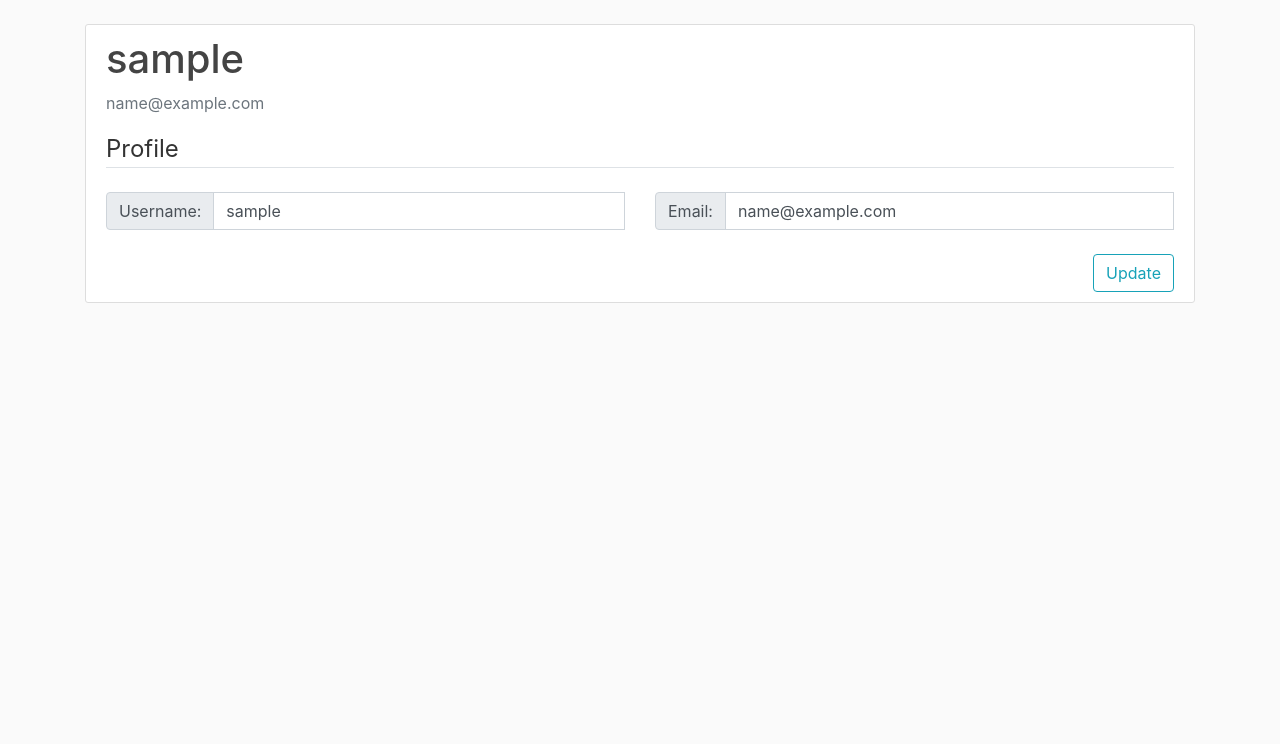
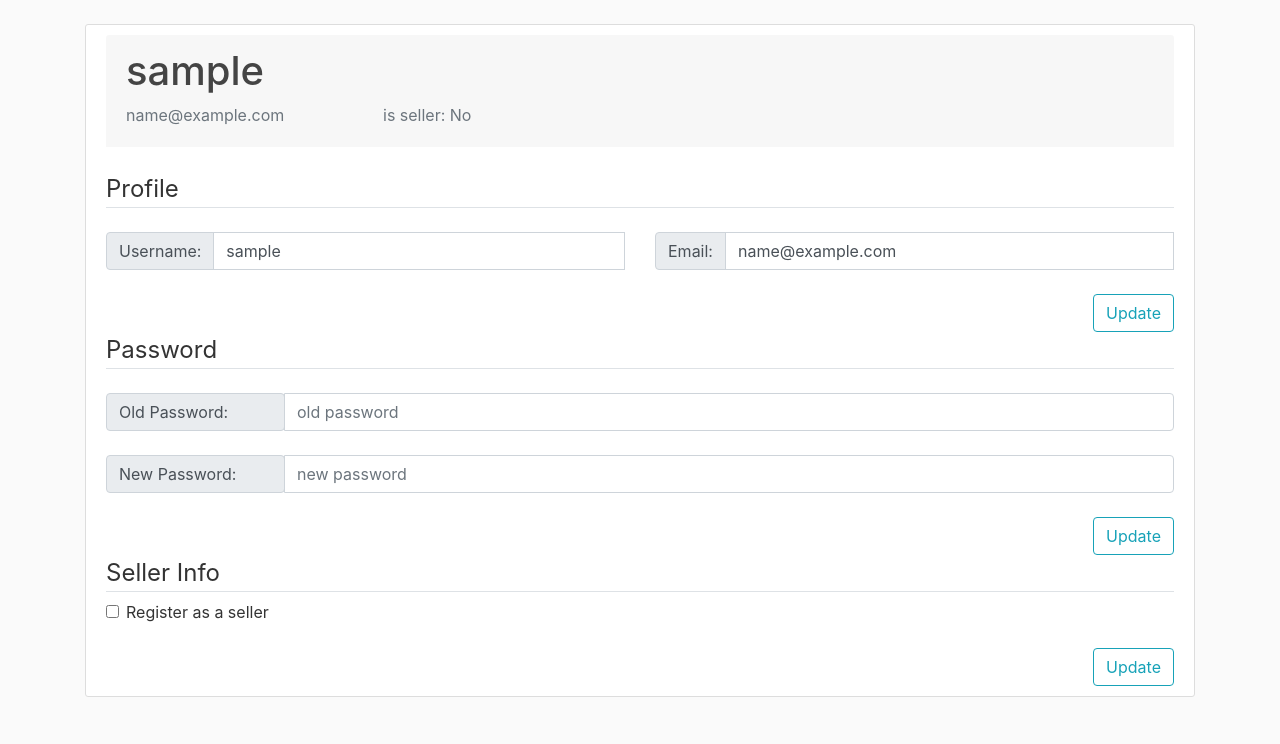
Before and after one commit to yueyang0115/mini-amazon, a Django app: page /profile/ in a window 1280 px wide. Shown: the part 56-800 px from the top of the page. Run offline with Django 3.2, Linux system fonts and the light colour scheme; the visitor is signed in with stand-in values (Sample User, id 1); some libraries are stand-ins or nearby versions.

Commit message:
update profile page

```diff
--- a/ERSSHW5/amazon/templates/amazon/base.html
+++ b/ERSSHW5/amazon/templates/amazon/base.html
@@ -53,6 +53,7 @@
                             </div>
                         </li>
                     {% endif %}
+{#                TODO: remove this #}
                     <li>
                         <a class="nav-item nav-link" href="{% url 'add_item' %}">
                             <i class="fa fa-plus"></i>
@@ -68,10 +69,10 @@
                                 <i class="fa fa-shopping-cart"></i>
                             </a>
                         </li>
-                        {% if is_seller %}
+                        {% if user.profile.is_seller %}
                             <li class="nav-item">
-                            <a class="nav-item nav-link" href="{% url 'list-package' %}">My Selling</a>
-                        </li>
+                                <a class="nav-item nav-link" href="{% url 'list-package' %}">My Selling</a>
+                            </li>
                         {% endif %}
                         <li class="nav-item">
                             <a class="nav-item nav-link" href="{% url 'list-package' %}">Orders</a>
--- a/ERSSHW5/users/forms.py
+++ b/ERSSHW5/users/forms.py
@@ -23,4 +23,4 @@ class UserUpdateForm(forms.ModelForm):
 class ProfileUpdateForm(forms.ModelForm):
     class Meta:
         model = Profile
-        fields = ['isSeller']
+        fields = ['is_seller']
--- a/ERSSHW5/users/models.py
+++ b/ERSSHW5/users/models.py
@@ -4,7 +4,7 @@ from django.contrib.auth.models import User
 
 class Profile(models.Model):
     user = models.OneToOneField(User, primary_key=True, on_delete=models.CASCADE)
-    isSeller = models.BooleanField(default=False)
+    is_seller = models.BooleanField(default=False)
 
     def __str__(self):
         return f'{self.user.username} Profile'
--- a/ERSSHW5/users/templates/users/profile.html
+++ b/ERSSHW5/users/templates/users/profile.html
@@ -2,24 +2,35 @@
 {% block content %}
     <div class="content-section">
         <div class="media">
-            <div class="media-body">
+            <div class="media-body card-header" style="border-bottom: 0;">
                 <h2 class="account-heading">{{ user.username }}</h2>
-                <p class="text-secondary">{{ user.email }}</p>
+                <div class="row" style="margin: 0;">
+                    <label class="text-secondary col-3" style="padding: 0;">{{ user.email }}</label>
+                    <label class="text-secondary col-3" style="padding: 0;">
+                        is seller:
+                        {% if user.profile.is_seller %}
+                            Yes
+                        {% else %}
+                            No
+                        {% endif %}
+                    </label>
+                </div>
             </div>
         </div>
 
-        <!-- FORM HERE -->
-        <form method="POST" style="overflow: hidden;">
+        <!-- form for update profile(e.g. name + email) -->
+        <form method="POST" style="overflow: hidden;" class="mt-4">
             {% csrf_token %}
 
             <legend class="border-bottom">Profile</legend>
+            <input type="hidden" name="operation" value="update_profile">
             <div class="row mt-4">
                 <div class="input-group col-md-6">
                     <div class="input-group-prepend">
-                        <span class="input-group-text">Username: </span>
+                        <label class="input-group-text" for="username">Username: </label>
                     </div>
                     <input type="text" class="form-control" name="username" placeholder="username" required
-                           value="{{ username }}">
+                           value="{{ username }}" id="username">
                     <div class="invalid-feedback" style="width: 100%;">
                         username is required
                     </div>
@@ -27,10 +38,10 @@
 
                 <div class="input-group col-md-6">
                     <div class="input-group-prepend">
-                        <span class="input-group-text">Email: </span>
+                        <label class="input-group-text" for="email">Email: </label>
                     </div>
                     <input type="text" class="form-control" name="email" placeholder="email" required
-                           value="{{ email }}">
+                           value="{{ email }}" id="email">
                     <div class="invalid-feedback" style="width: 100%;">
                         email is required
                     </div>
@@ -38,8 +49,61 @@
             </div>
 
             <button class="btn btn-outline-info pull-right mt-4" type="submit">Update</button>
+        </form>
 
+        <!-- form for update password -->
+        <form method="POST" style="overflow: hidden;">
+            {% csrf_token %}
+
+            <legend class="border-bottom">Password</legend>
+            <input type="hidden" name="operation" value="update_password">
+            <div class="input-group mt-4">
+                <div class="col-2" style="padding: 0;">
+                    <div class="input-group-prepend">
+                        <label class="input-group-text" style="width: 100%;">Old Password: </label>
+                    </div>
+                </div>
+                <input type="text" class="form-control" name="old_password" placeholder="old password" required>
+            </div>
+
+            <div class="input-group mt-4">
+                <div class="col-2" style="padding: 0;">
+                    <div class="input-group-prepend">
+                        <span class="input-group-text" style="width: 100%;">New Password: </span>
+                    </div>
+                </div>
+                <input type="text" class="form-control" name="new_password" placeholder="new password" required>
+            </div>
+
+            <button class="btn btn-outline-info pull-right mt-4" type="submit">Update</button>
+        </form>
+
+        <!-- form for update seller info -->
+        <form method="POST" style="overflow: hidden;">
+            {% csrf_token %}
+
+            <legend class="border-bottom">Seller Info</legend>
+            <input type="hidden" name="operation" value="update_seller">
+
+            <div class="form-check">
+                <input class="form-check-input" type="checkbox" value="seller" name="register_seller"
+                       id="register_seller"
+                        {% if user.profile.is_seller %}
+                       checked
+                        {% endif %} >
+                <label class="form-check-label" for="register_seller">Register as a seller</label>
+            </div>
+
+            <button class="btn btn-outline-info pull-right mt-4" type="submit">Update</button>
         </form>
 
     </div>
 {% endblock content %}
+
+{% block script %}
+    <script type="javascript">
+        // TODO: use ajax to validate input and show message
+    // 1. show a message box when register successful
+    // 2. show error message when password fail
+    </script>
+{% endblock script %}
--- a/ERSSHW5/users/views.py
+++ b/ERSSHW5/users/views.py
@@ -2,6 +2,7 @@ from django.shortcuts import render, redirect
 from django.contrib import messages
 from .forms import UserRegisterForm, UserUpdateForm, ProfileUpdateForm
 from django.contrib.auth.decorators import login_required
+from users.models import Profile
 
 
 def register(request):
@@ -19,17 +20,32 @@ def register(request):
 
 @login_required
 def profile(request):
+    user = request.user
     if request.method == 'POST':
-        username = request.POST["username"]
-        email = request.POST["email"]
-        request.user.username = username
-        request.user.email = email
-        request.user.save()
-
-        return redirect('profile')
+        opera = request.POST["operation"]
+        if opera == "update_profile":
+            username = request.POST["username"]
+            email = request.POST["email"]
+            user.username = username
+            user.email = email
+            user.save()
+        elif opera == "update_password":
+            old_p = request.POST["old_password"]
+            new_p = request.POST["new_password"]
+            if user.check_password(old_p):
+                user.set_password(new_p)
+            print("do something")
+        elif opera == "update_seller":
+            c = request.POST.getlist("register_seller")
+            if len(c) == 0:
+                user.profile.is_seller = False
+            else:
+                user.profile.is_seller = True
+            user.profile.save()
+            print("do something")
 
     context = {
-        "username": request.user.username,
-        "email": request.user.email
+        "username": user.username,
+        "email": user.email
     }
     return render(request, 'users/profile.html', context)
```
